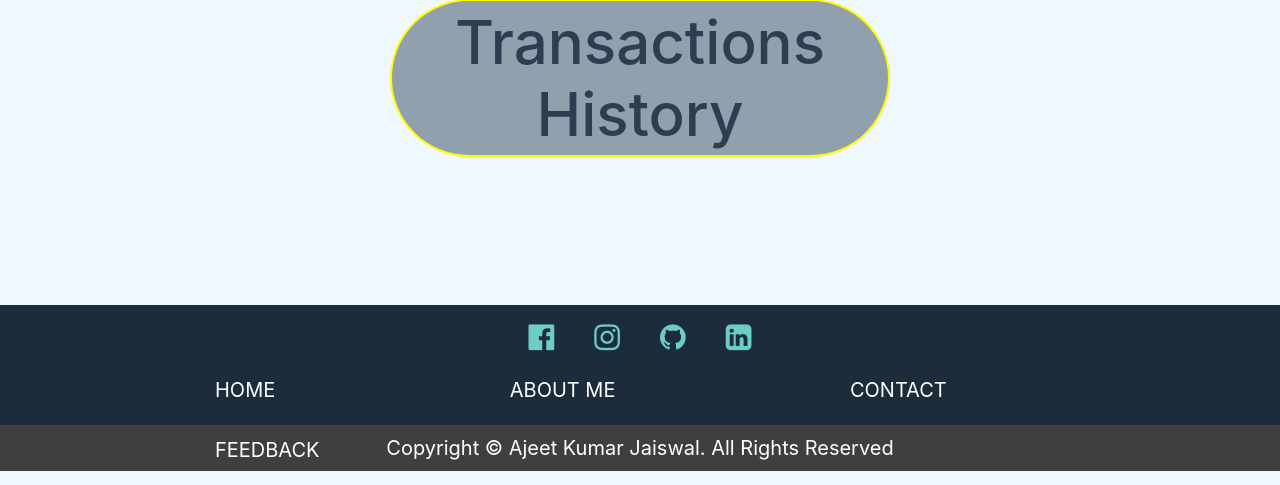
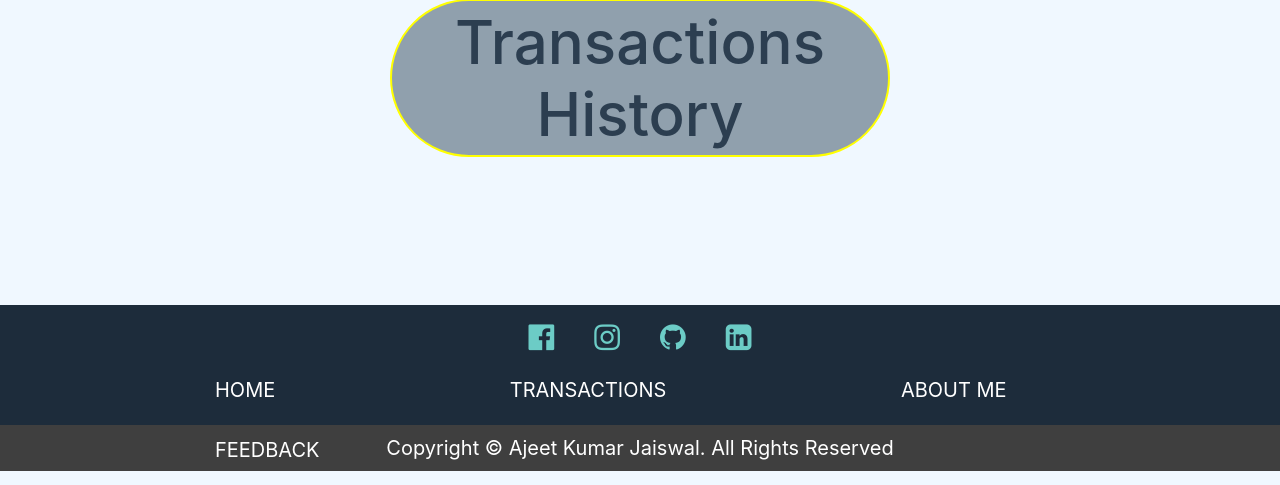
Before and after one commit to ajeet1308/Spark_foundation_bank, a PHP site: page / in a window 1280 px wide. Shown: the part 645-1130 px from the top of the page. Run offline with PHP 8.4, Linux system fonts and the light colour scheme.

Commit message:
Updated footer.php

```diff
--- a/footer.php
+++ b/footer.php
@@ -26,8 +26,8 @@
 	    <div class="quick-links">
 			<ul>
 				<li class="quick-items"><a href="index.php">HOME</a></li>
+				<li class="quick-items" class="scrollTo"><a href="transaction.php">TRANSACTIONS</a></li>
 				<li class="quick-items" class="scrollTo"><a href="dist/portfolio.php">ABOUT ME</a></li>
-				<li class="quick-items" class="scrollTo"><a href="dist/portfolio.php#section3">CONTACT</a></li>
 				<li class="quick-items" class="scrollTo"><a href="dist/portfolio.php#section3">FEEDBACK</a></li>
 			</ul>
 	    </div>
@@ -35,5 +35,5 @@
 	<div class="outer-footer">
 		Copyright &copy; Ajeet Kumar Jaiswal. All Rights Reserved
 	</div>
-</footer>
+    </footer>
 </body>
```
